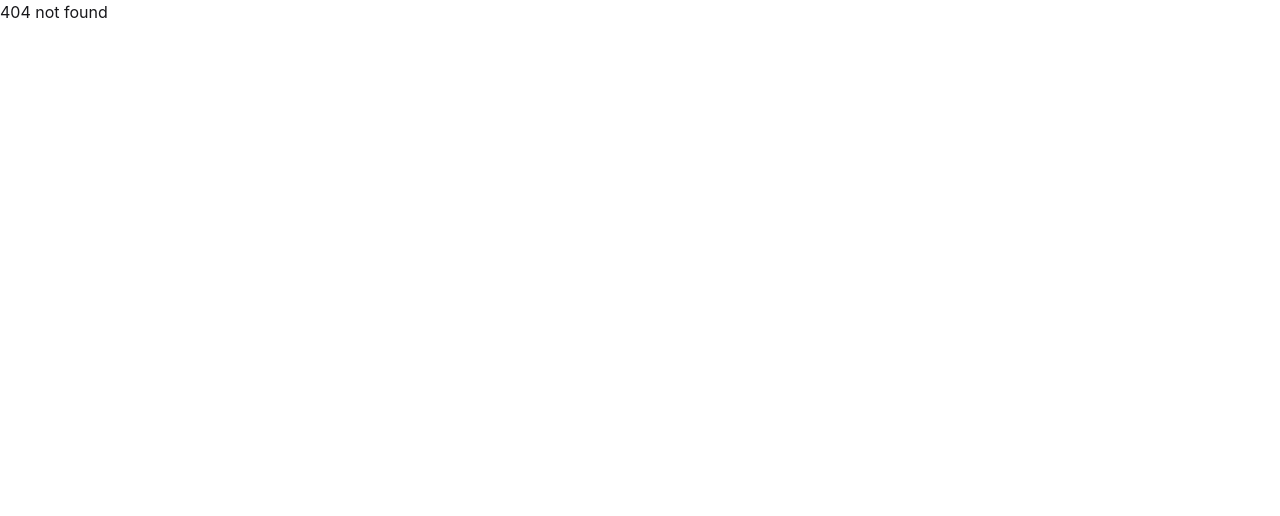
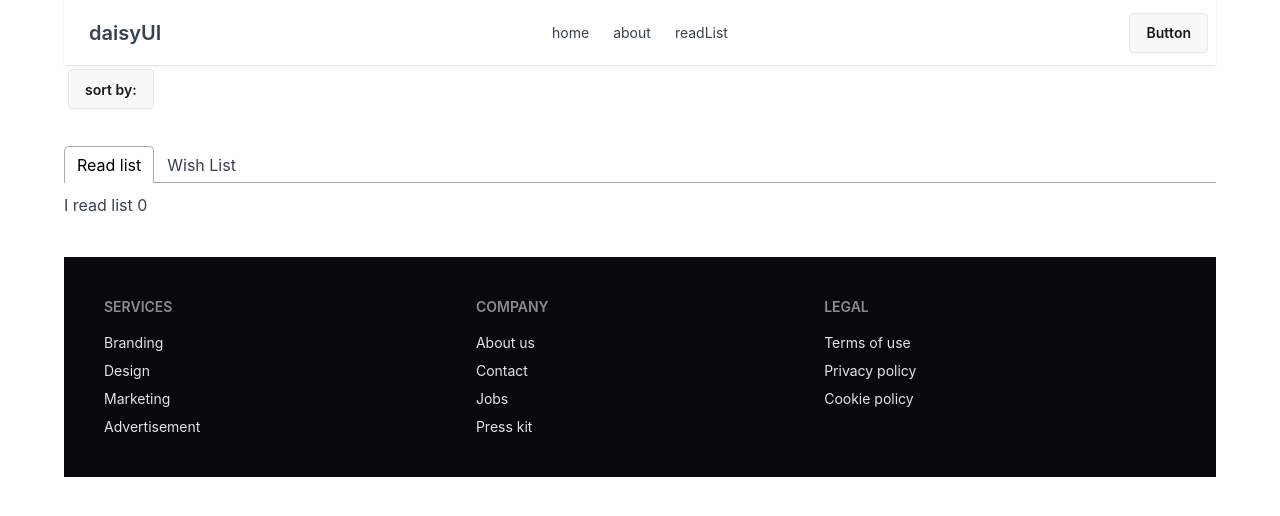
Before and after one commit to Abdurrifar/final-react-project, a React (Vite) app: page /readList in a window 1280 px wide. Before the commit this address had no page. Shown: the top 516 px of the page. Built offline with nearby package versions, Linux system fonts and the light colour scheme.

Commit message:
core system of sort by data or type

```diff
--- a/package.json
+++ b/package.json
@@ -15,6 +15,7 @@
     "react-dom": "^19.2.6",
     "react-icons": "^5.6.0",
     "react-router": "^7.15.1",
+    "react-tabs": "^6.1.1",
     "tailwindcss": "^4.3.0"
   },
   "devDependencies": {
--- a/src/components/header/navbar.jsx
+++ b/src/components/header/navbar.jsx
@@ -5,6 +5,7 @@ const Navbar = () => {
     const links = <>
         <li><Link to="/">home</Link></li>
         <li><Link to="/about">about</Link></li>
+        <li><Link to="/readList">readList</Link></li>
     </>
     return (
         <div className="navbar   shadow-sm">
--- a/src/pages/Bookdetails/Bookdetails.jsx
+++ b/src/pages/Bookdetails/Bookdetails.jsx
@@ -10,9 +10,6 @@ const Bookdetails = () => {
     const singlebook = data.find(book => book.bookId === parseId)
     const { bookName, image } = singlebook || {}
 
-
-
-    // upor ar toku hocca click a dakhar kaj ar nicer gula and addToDB component hocca button ar kaj
 
 
     const handleMarkAsRead = (id) => {
--- /dev/null
+++ b/src/pages/ReadList/ReadList.jsx
@@ -0,0 +1,55 @@
+import { useEffect, useState } from 'react';
+import { useLoaderData } from 'react-router';
+import { Tab, Tabs, TabList, TabPanel } from 'react-tabs';
+import 'react-tabs/style/react-tabs.css';
+import { getStoreBook } from '../../utilities/addToDB';
+import Book from '../BOOKS/Book/Book';
+
+const ReadList = () => {
+    const [readList, setReadList] = useState([])
+    const data = useLoaderData()
+
+    const [sort, setSort] = useState("")
+
+
+    useEffect(() => {
+        const storeBookData = getStoreBook()
+        const convertedStoredData = storeBookData.map(id => parseInt(id))
+        const myReadData = data.filter(book => convertedStoredData.includes(book.bookId))
+        setReadList(myReadData)
+    }, [])
+
+    const handleSort = (type) => {
+        setSort(type)
+    }
+    return (
+        <div>
+            <details className="dropdown">
+                <summary className="btn m-1">sort by: {sort ? sort : ""}</summary>
+                <ul className="menu dropdown-content bg-base-200 rounded-box z-1 w-52 p-2 text-red-500 shadow-sm">
+                    <li ><a onClick={() => handleSort("pages")}>pages</a></li>
+                    <li><a onClick={() => handleSort("Rating")}> Rating</a></li>
+                </ul>
+            </details>
+
+
+
+            <Tabs className="mt-8">
+                <TabList>
+                    <Tab>Read list</Tab>
+                    <Tab>Wish List</Tab>
+                </TabList>
+
+                <TabPanel>
+                    <h2>I read list {readList.length}</h2>
+                    {readList.map(b => <Book key={b.bookId} singleBook={b}></Book>)}
+                </TabPanel>
+                <TabPanel>
+                    <h2>wish list</h2>
+                </TabPanel>
+            </Tabs>
+        </div>
+    );
+};
+
+export default ReadList;
--- a/src/routers/Router.jsx
+++ b/src/routers/Router.jsx
@@ -4,6 +4,7 @@ import ErrorPage from "../pages/errorPage/ErrorPage";
 import Home from "../pages/home/Home";
 import About from "../pages/About/About";
 import Bookdetails from "../pages/Bookdetails/Bookdetails";
+import ReadList from "../pages/ReadList/ReadList";
 
 const Router = createBrowserRouter([
     {
@@ -23,6 +24,11 @@ const Router = createBrowserRouter([
             Component: About
         },
         {
+            path: 'readList',
+            loader: () => fetch('booksData.json'),
+            Component: ReadList
+        },
+        {
             path: "/bookDetails/:id",
             loader: () => fetch('booksData.json'),
             Component: Bookdetails
--- a/src/utilities/addToDB.js
+++ b/src/utilities/addToDB.js
@@ -24,4 +24,4 @@ const addTOStroedDB = (id) => {
     }
 
 }
-export { addTOStroedDB }
+export { addTOStroedDB, getStoreBook }
```
Also changed, not shown: 1 other file (tests, documents, lock files or other folders).
